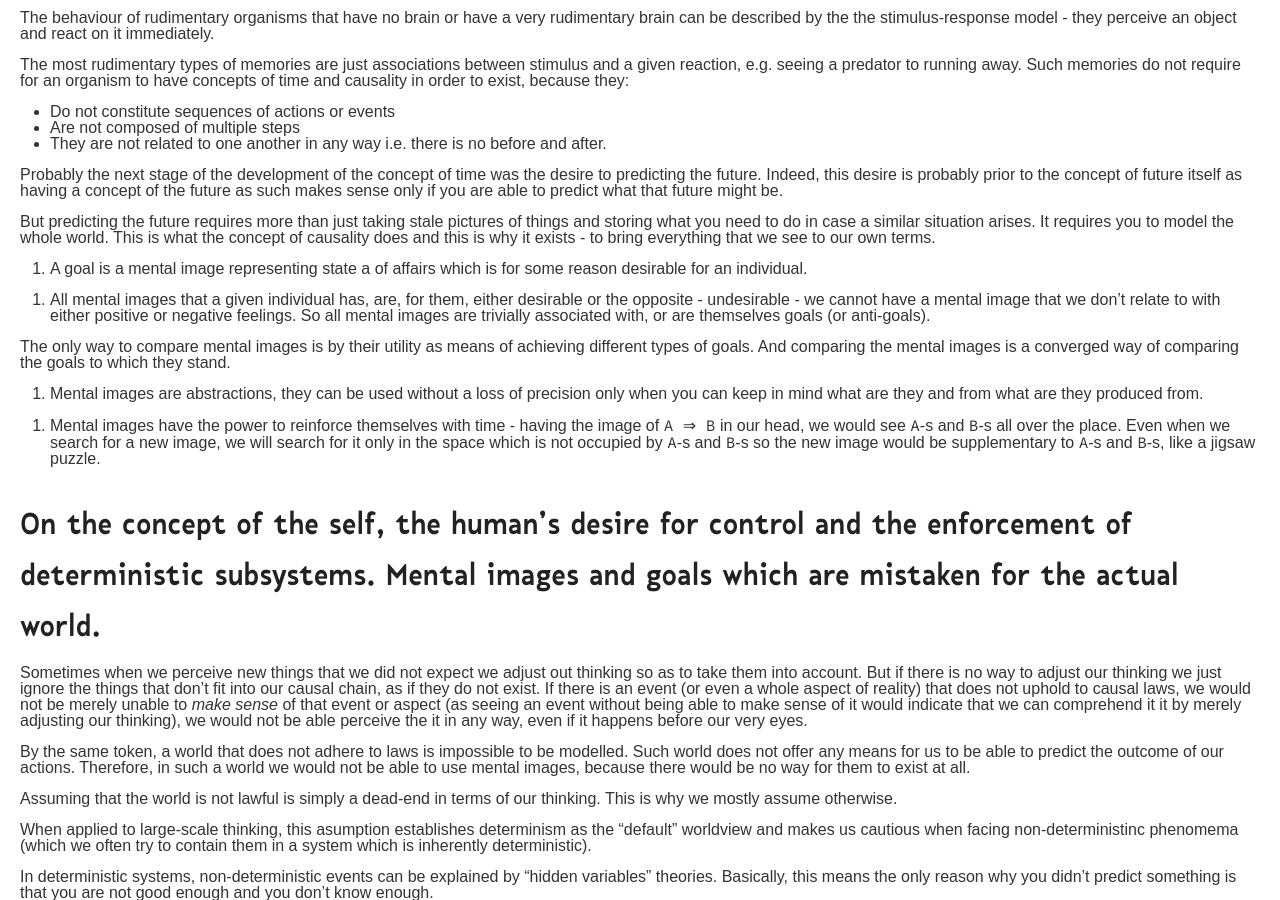
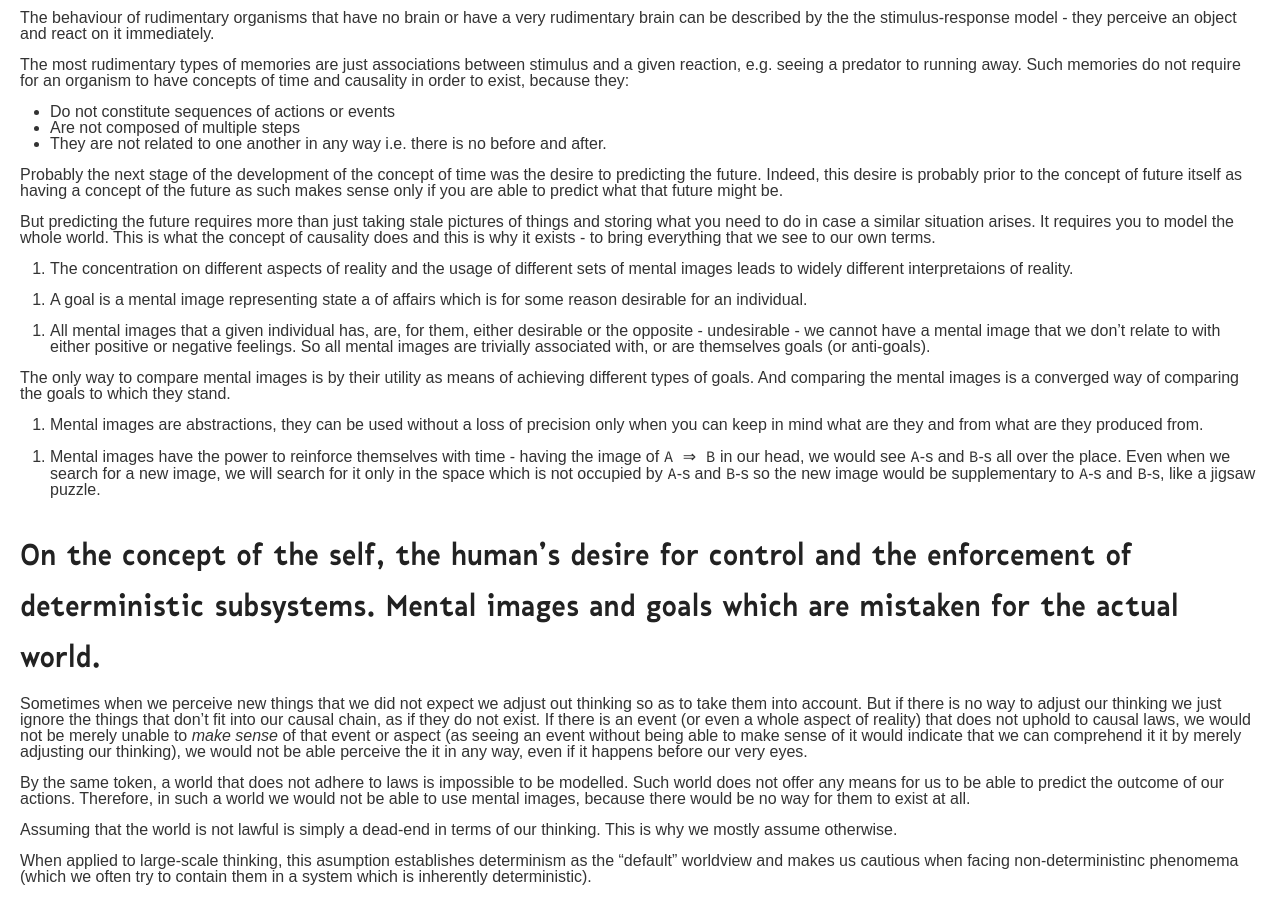
Before and after one commit to abuseofnotation/abuseofnotation.github.io, a Jekyll site: the page built from temp/timeandcausality.md, in a window 1280 px wide and 900 px high, scrolled down 2373 px. Built offline with Jekyll 4.4.1, drawn with Linux system fonts in a browser that asks for light colours; our own code applies the rules of GitHub Pages for plain Markdown files.

Commit message:
sentence

```diff
--- a/temp/timeandcausality.md
+++ b/temp/timeandcausality.md
@@ -112,6 +112,8 @@ Probably the next stage of the development of the concept of time was the desire
 But predicting the future requires more than just taking stale pictures of things and storing what you need to do in case a similar situation arises. It requires you to model the whole world. This is what the concept of causality does and this is why it exists - to bring everything that we see to our own terms.
 
 
+>1. The concentration on different aspects of reality and the usage of different sets of mental images leads to widely different interpretaions of reality.
+
 >2. A goal is a mental image representing state a of affairs which is for some reason desirable for an individual.
 
 >3. All mental images that a given individual has, are, for them, either desirable or the opposite - undesirable - we cannot have a mental image that we don't relate to with either positive or negative feelings. So all mental images are trivially associated with, or are themselves goals (or anti-goals).
```
